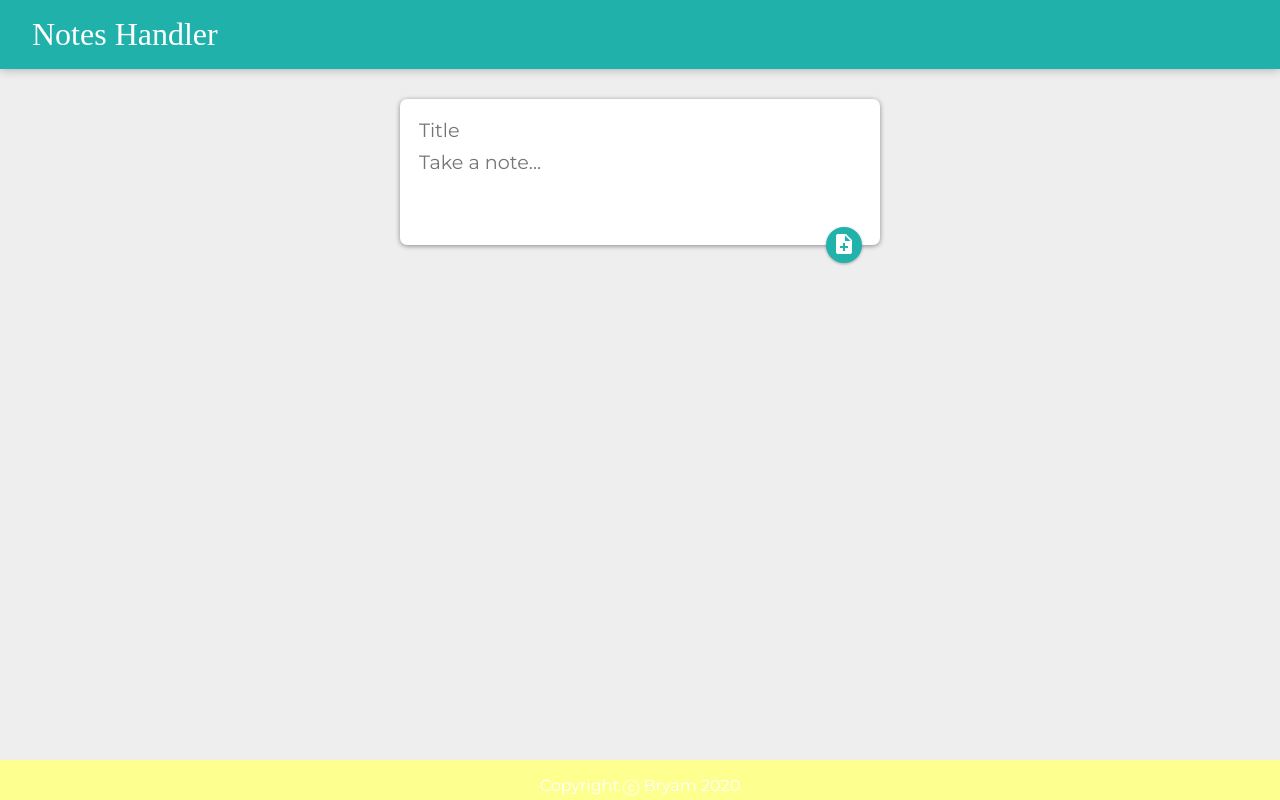
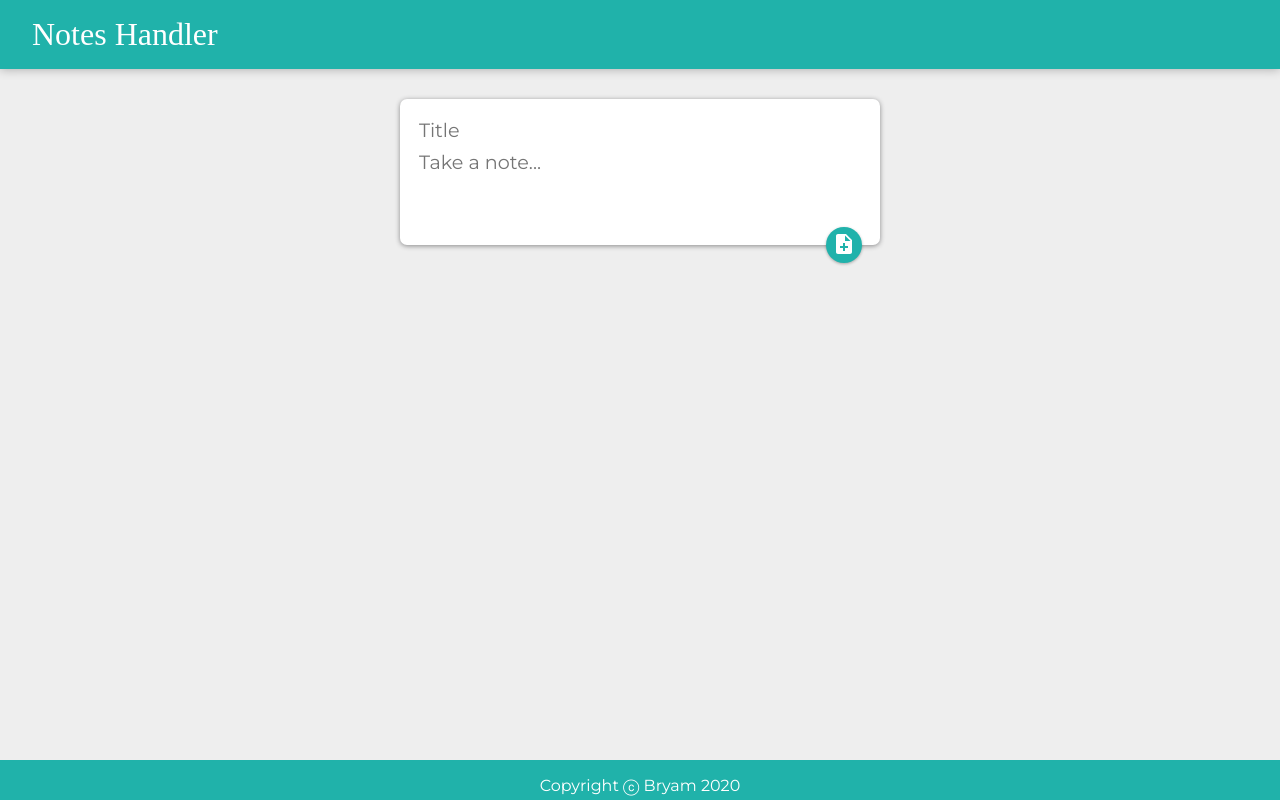
Before and after one commit to Kendrickbry/testing, a React (Create React App) app: page / in a window 1280 px wide. Built offline with nearby package versions, Linux system fonts and the light colour scheme; a web font is replaced by a local one.

Commit message:
Update styles.css

```diff
--- a/public/styles.css
+++ b/public/styles.css
@@ -25,7 +25,7 @@ header h1 {
 }
 
 footer {
-  background-color: #fdff8f;
+  background-color: #20B2AA;
   position: absolute;
   margin: auto -16px;
   padding: 16px 32px;
```
